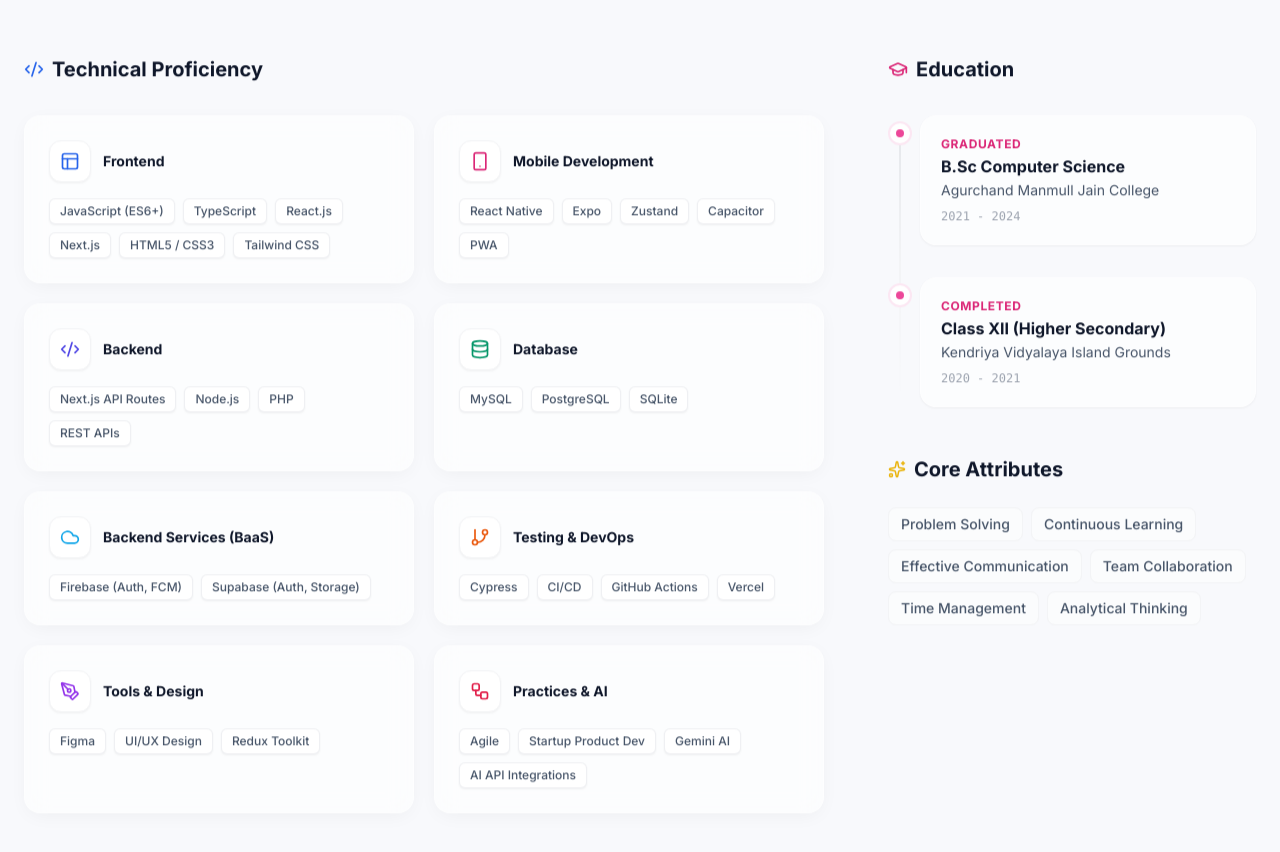
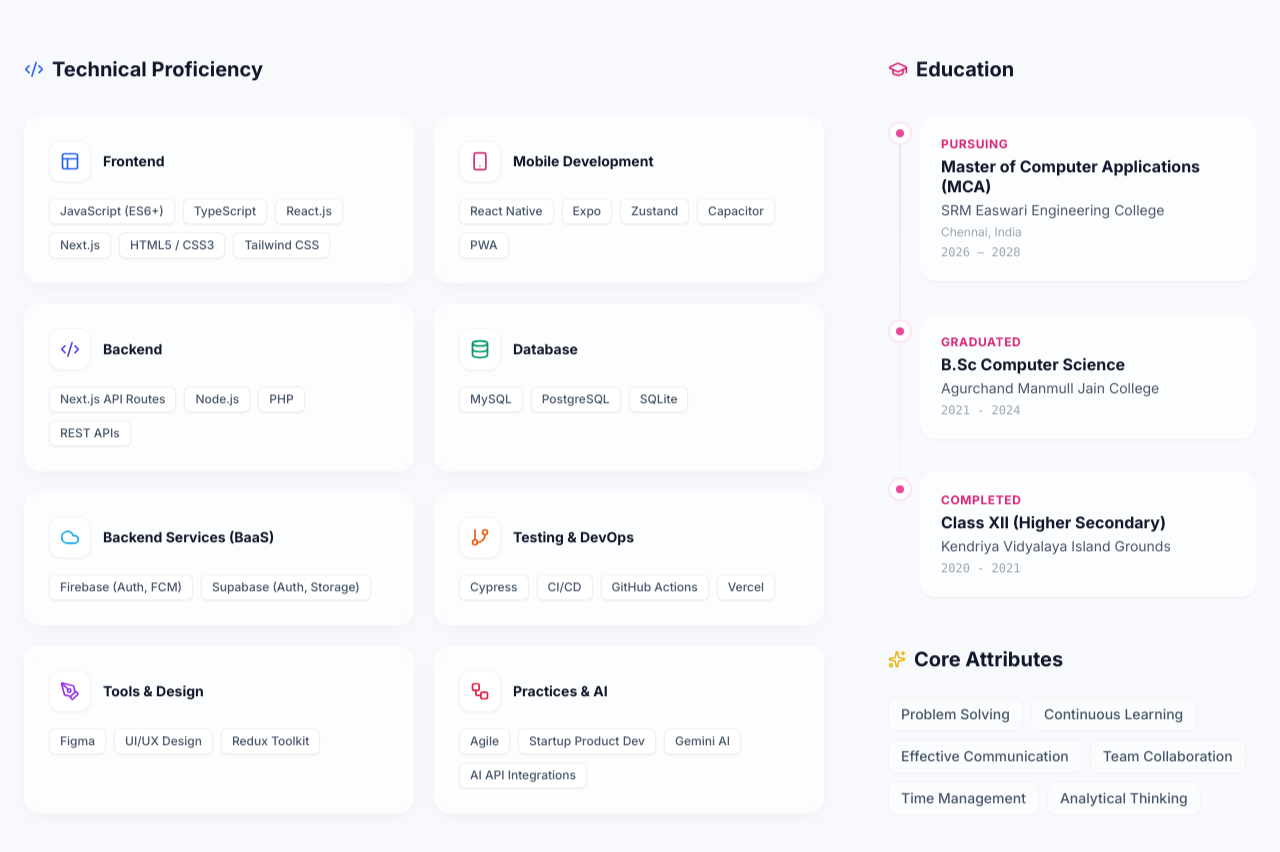
Before and after one commit to Logesh6767/My-Portfolio, a React (Vite) app: page / in a window 1280 px wide. Shown: the part 5740-6592 px from the top of the page. Built offline with nearby package versions, Linux system fonts and the light colour scheme.

Commit message:
feat: add MCA education

```diff
--- a/src/sections/Skills.jsx
+++ b/src/sections/Skills.jsx
@@ -114,6 +114,13 @@ const Skills = () => {
   ];
 
   const education = [
+    {
+        degree: "Master of Computer Applications (MCA)",
+        institution: "SRM Easwari Engineering College",
+        location: "Chennai, India",
+        year: "2026 – 2028",
+        status: "Pursuing"
+    },
     {
         degree: "B.Sc Computer Science",
         institution: "Agurchand Manmull Jain College",
@@ -273,9 +280,12 @@ const Skills = () => {
                                         <h4 className="font-bold text-foreground leading-tight mb-1">
                                             {edu.degree}
                                         </h4>
-                                        <p className="text-sm text-foreground-secondary mb-2">
+                                        <p className="text-sm text-foreground-secondary mb-1">
                                             {edu.institution}
                                         </p>
+                                        {edu.location && (
+                                            <p className="text-xs text-gray-400 mb-1">{edu.location}</p>
+                                        )}
                                         <p className="text-xs text-gray-400 font-medium font-mono">
                                             {edu.year}
                                         </p>
```
